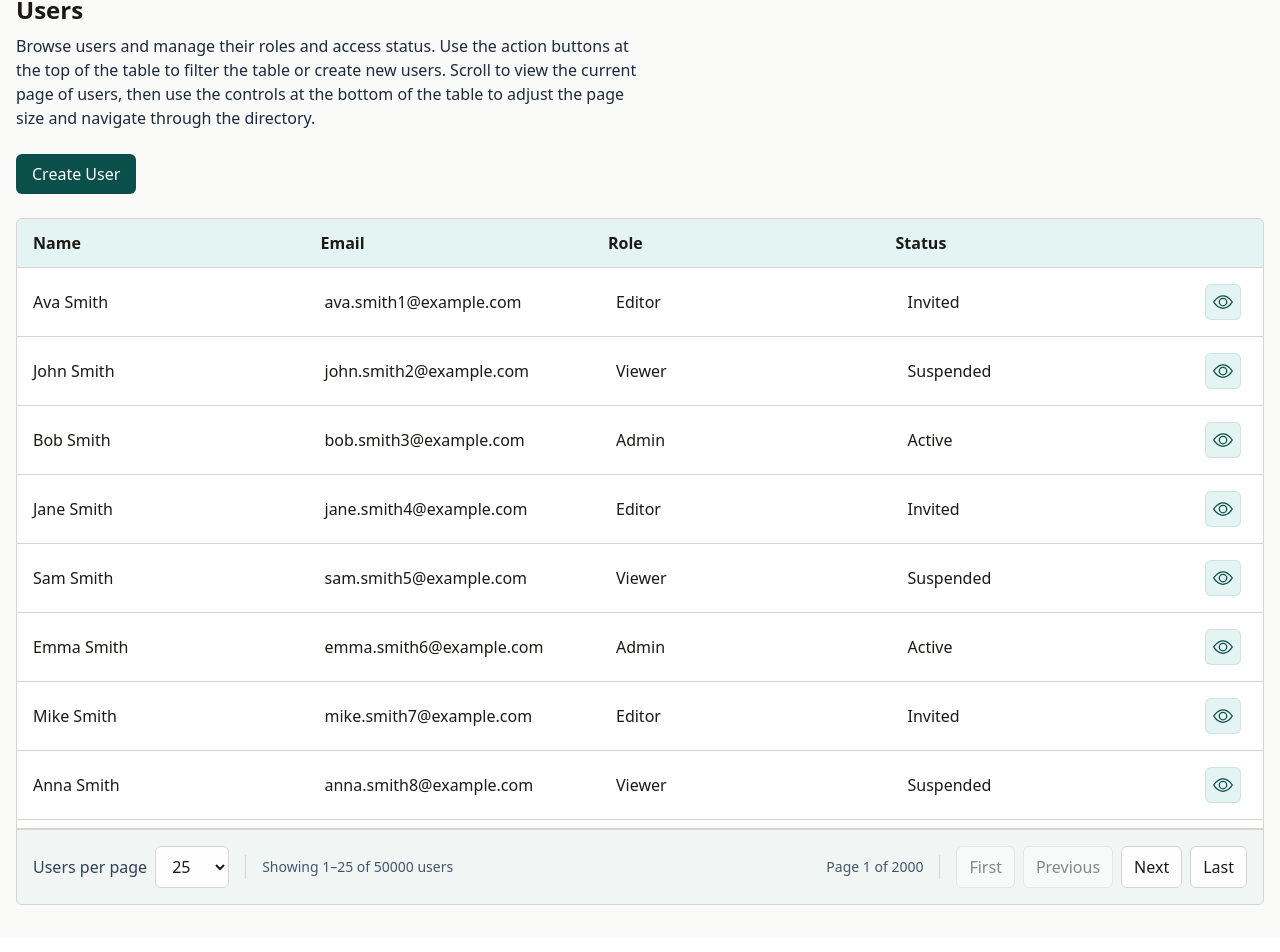
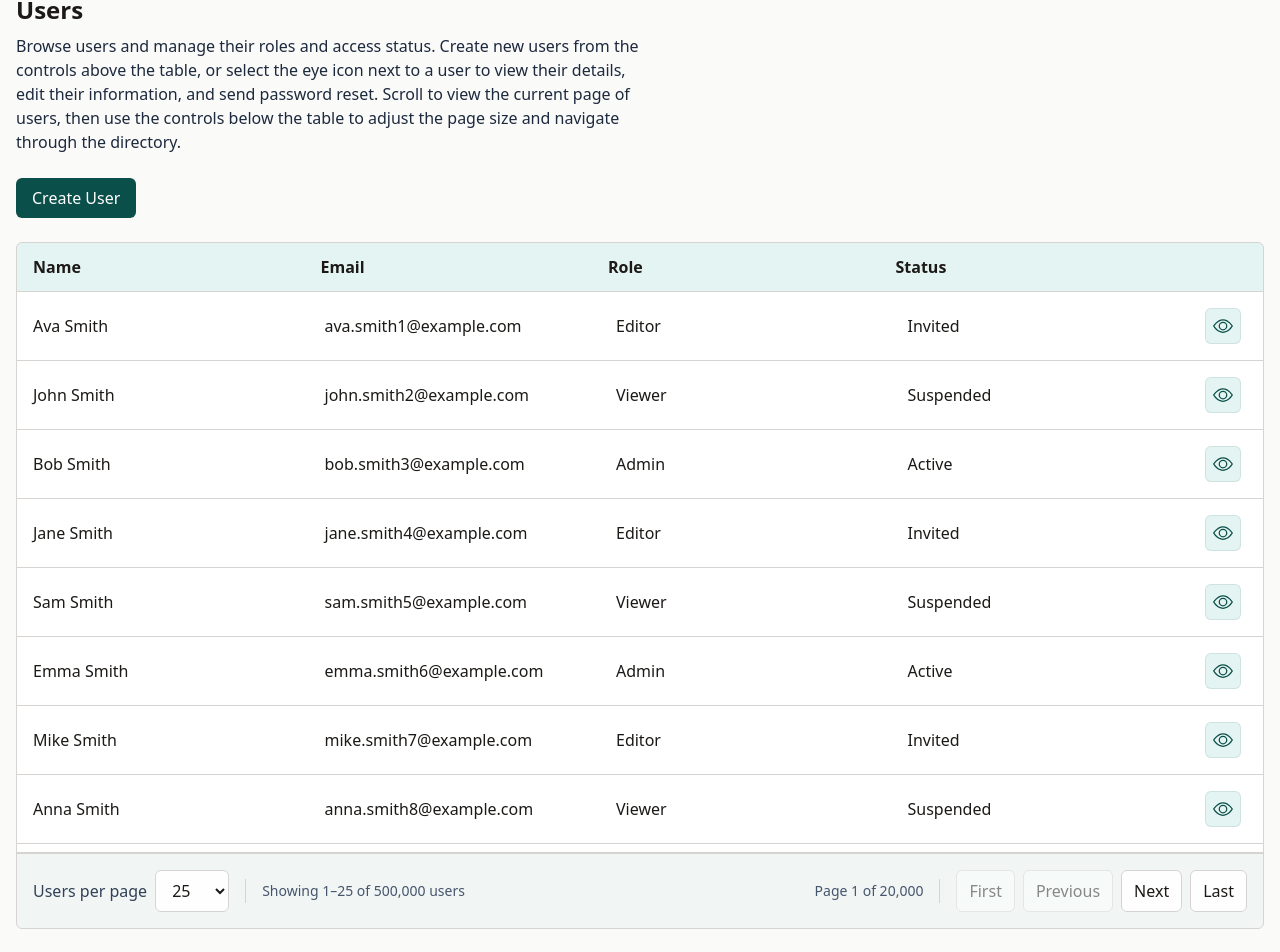
Before and after one commit to jossTripoli/people-panel, an Angular app: page /users in a window 1280 px wide. Shown: the part 148-1100 px from the top of the page. Built offline with nearby package versions, Linux system fonts and the light colour scheme.

Commit message:
lighthouse audit, format numbers with angular decimalpipe, next step ideas

```diff
--- a/src/app/features/users/users-api.ts
+++ b/src/app/features/users/users-api.ts
@@ -6,7 +6,7 @@ import { seedUsers, StoredUser } from './seed-users';
 @Service()
 export class UsersApi {
   // in memory user store. array of user objects
-  private users: StoredUser[] = seedUsers(50000);
+  private users: StoredUser[] = seedUsers(500000);
 
   // GET /users
   list(skip = 0, limit = 25): ApiResponse<UsersResponse> {
--- a/src/app/user/user.html
+++ b/src/app/user/user.html
@@ -3,7 +3,7 @@
 <h1 class="text-2xl font-semibold">Users</h1>
 
 <p class="mt-2 text-slate-800 xl:max-w-1/2">
-  Browse users and manage their roles and access status. Use the action buttons at the top of the table to filter the table or create new users. Scroll to view the current page of users, then use the controls at the bottom of the table to adjust the page size and navigate through the directory.
+  Browse users and manage their roles and access status. Create new users from the controls above the table, or select the eye icon next to a user to view their details, edit their information, and send password reset. Scroll to view the current page of users, then use the controls below the table to adjust the page size and navigate through the directory.
 </p>
 <button
   type="button"
@@ -196,14 +196,14 @@
       <div class="h-6 border-l border-divider"></div>
 
       <p class="text-sm text-slate-600">
-        Showing {{ firstUserNumber }}–{{ lastUserNumber }}
-        of {{ users.body.total }} users
+        Showing {{ firstUserNumber | number }}–{{ lastUserNumber | number }}
+        of {{ users.body.total | number }} users
       </p>
     </div>
 
     <div class="flex flex-wrap items-center gap-4">
       <p class="text-sm text-slate-600">
-        Page {{ currentPage }} of {{ totalPages }}
+        Page {{ currentPage | number }} of {{ totalPages | number }}
       </p>
 
       <div class="h-6 border-l border-divider"></div>
--- a/src/app/user/user.ts
+++ b/src/app/user/user.ts
@@ -4,9 +4,10 @@ import { UsersApi } from '../features/users/users-api';
 import { ApiError } from '../features/users/api-response';
 import { FormsModule } from '@angular/forms';
 import { CreateUserRequest, UpdateUserRequest, UserModel } from '../models/user';
+import { DecimalPipe } from '@angular/common';
 
 @Component({
-  imports: [Breadcrumb, FormsModule],
+  imports: [Breadcrumb, FormsModule, DecimalPipe],
   selector: 'app-user',
   templateUrl: './user.html',
 })
```
Also changed, not shown: public/lightsail-audit.png (added), 1 other file (tests, documents, lock files or other folders).
